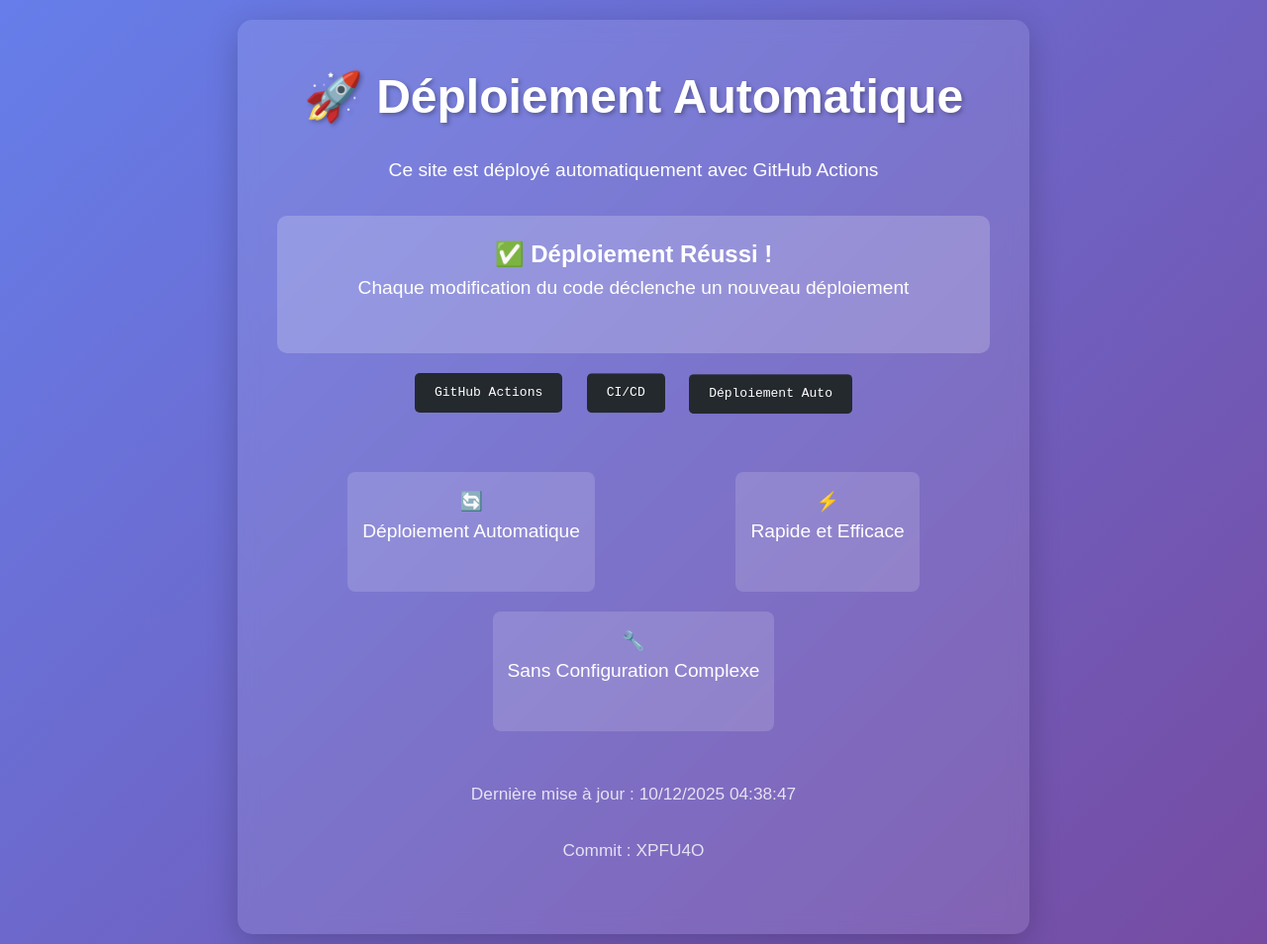
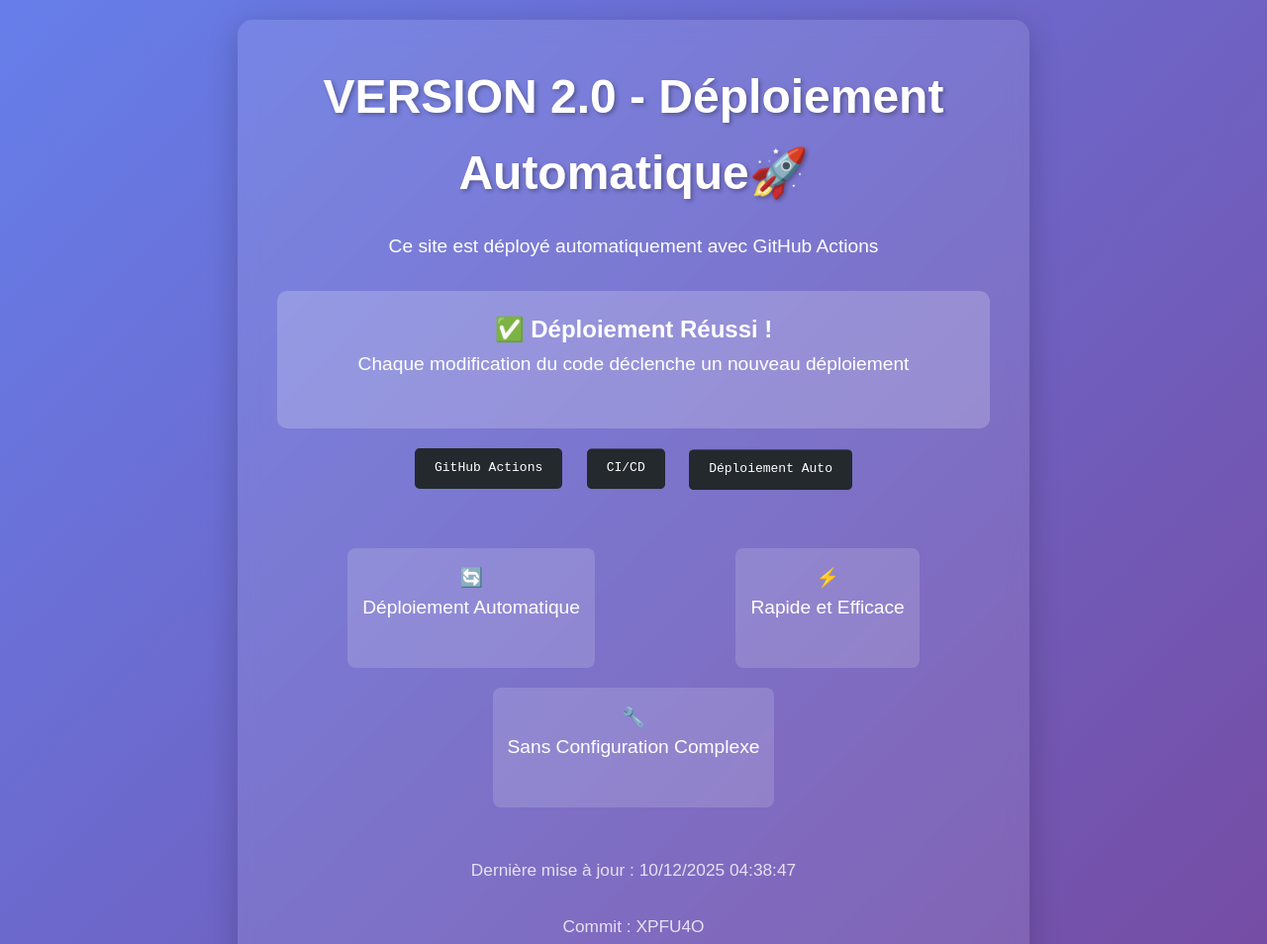
Before and after one commit to OumaimaBrahmia/Deploiment-du-site-web, a plain HTML site: page index.html in a window 1280 px wide. Shown: the top 954 px of the page at 99% size. Drawn offline with Linux system fonts and the light colour scheme.

Commit message:
Mise à jour du titre

```diff
--- a/index.html
+++ b/index.html
@@ -78,7 +78,7 @@ opacity: 0.8;
 </head>
 <body>
 <div class="container">
-<h1>🚀 Déploiement Automatique</h1>
+<h1>VERSION 2.0 - Déploiement Automatique🚀</h1>
 <p>Ce site est déployé automatiquement avec GitHub Actions</p>
 <div class="deploy-info">
 <h2>✅ Déploiement Réussi !</h2>
```
